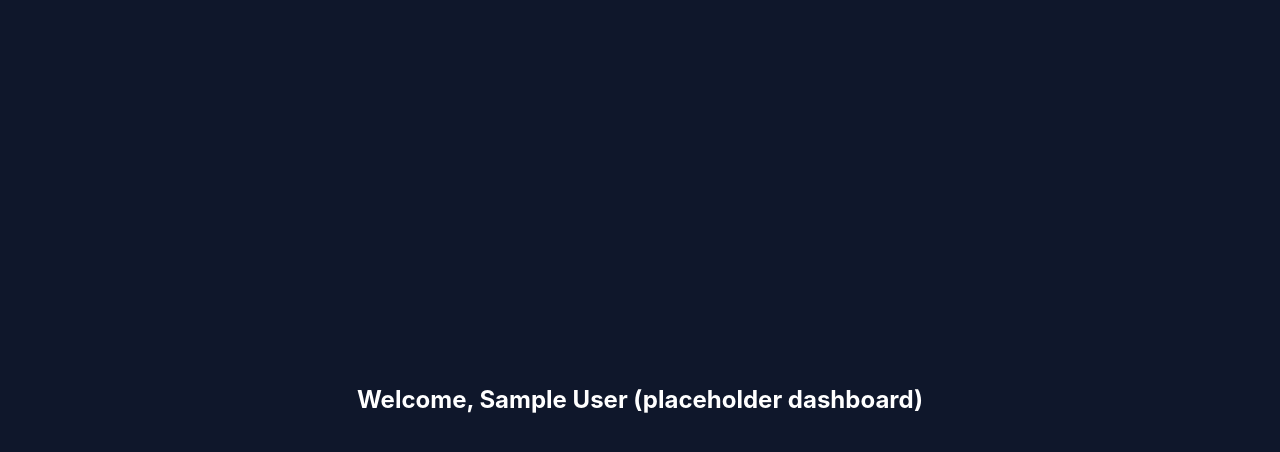
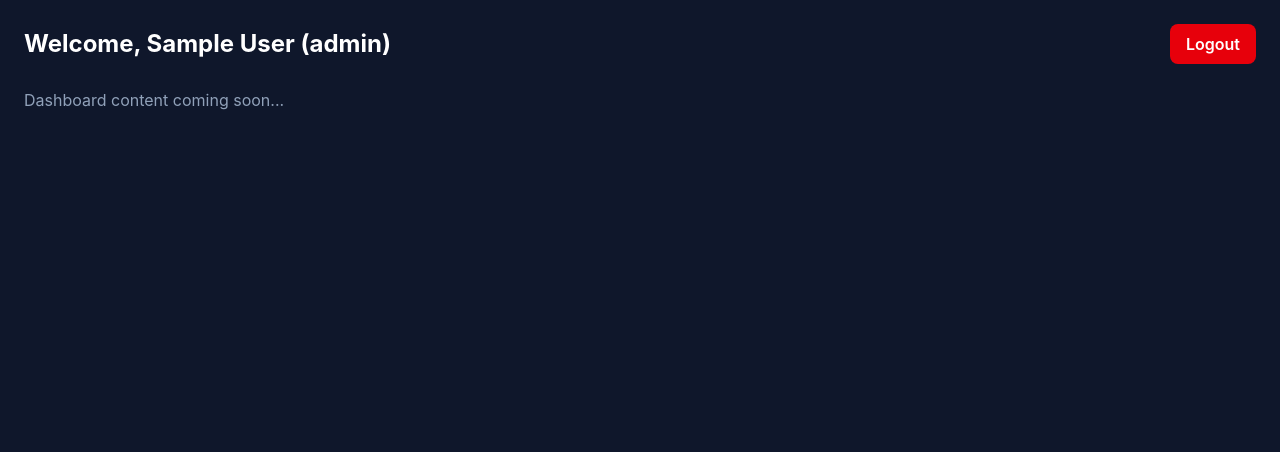
Before and after one commit to alasaneeth/weekly-report-generator, a React (Vite) app in the folder frontend/: page / in a window 1280 px wide. Shown: the top 452 px of the page. Built offline with nearby package versions, Linux system fonts and the light colour scheme; no server answers; sample sign-in values are in the browser's storage.

Commit message:
feat(frontend): add logout functionality

```diff
--- a/frontend/src/features/dashboard/pages/DashboardPage.tsx
+++ b/frontend/src/features/dashboard/pages/DashboardPage.tsx
@@ -1,13 +1,31 @@
-import { useAppSelector } from '../../../app/hooks';
+import { useNavigate } from 'react-router-dom';
+import { useAppDispatch, useAppSelector } from '../../../app/hooks';
+import { logout } from '../../auth/store/authSlice';
 
 export default function DashboardPage() {
   const user = useAppSelector((state) => state.auth.user);
+  const dispatch = useAppDispatch();
+  const navigate = useNavigate();
+
+  const handleLogout = () => {
+    dispatch(logout());
+    navigate('/login');
+  };
 
   return (
-    <div className="min-h-screen flex items-center justify-center bg-slate-900">
-      <h1 className="text-2xl font-bold text-white">
-        Welcome, {user?.name ?? 'User'} (placeholder dashboard)
-      </h1>
+    <div className="min-h-screen bg-slate-900 p-6">
+      <div className="flex justify-between items-center mb-6">
+        <h1 className="text-2xl font-bold text-white">
+          Welcome, {user?.name ?? 'User'} ({user?.role})
+        </h1>
+        <button
+          onClick={handleLogout}
+          className="bg-red-600 hover:bg-red-700 text-white font-semibold px-4 py-2 rounded-lg transition"
+        >
+          Logout
+        </button>
+      </div>
+      <p className="text-slate-400">Dashboard content coming soon...</p>
     </div>
   );
 }
```
